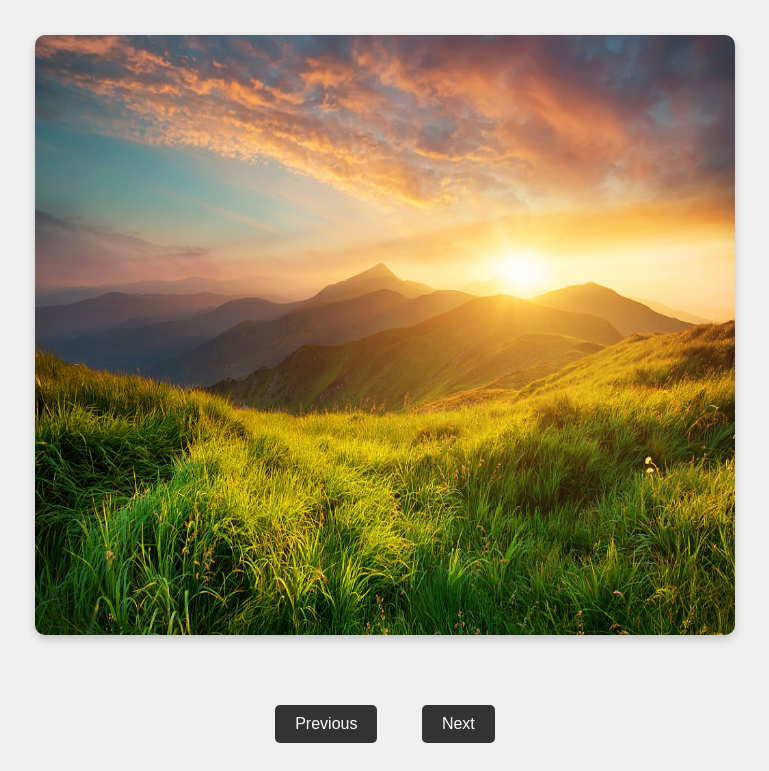
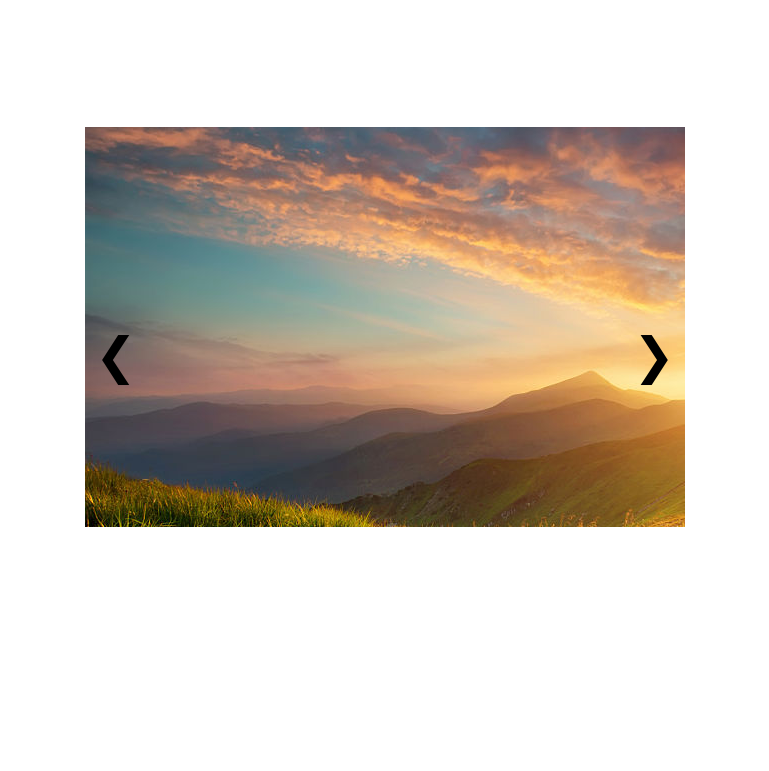
Before and after one commit to Kumar-7274/Panautiward9, a plain HTML site: page gallery.html in a window 1280 px wide. Shown: the part 73-844 px from the top of the page, without its empty margins (255-1024 px from the left). After the commit the page ends 800 px from the top, so only its background shows below. Drawn offline with Linux system fonts and the light colour scheme.

Commit message:
Add files via upload

```diff
--- a/gallery.html
+++ b/gallery.html
@@ -1,80 +1,72 @@
 <!DOCTYPE html>
-<html>
+<html lang="en">
 <head>
-  <title>Image Slider</title>
+  <meta charset="UTF-8">
+  <meta name="viewport" content="width=device-width, initial-scale=1.0">
+  <title>Gallery</title>
   <style>
     body {
-      font-family: Arial, sans-serif;
-      text-align: center;
-      background: #f0f0f0;
+      height: 100%;
+      height: 100vh;
+      margin: 0;
+      padding: 0;
+      display: flex;
+      justify-content: center;
+      align-items: center;
     }
-    .slider {
-      width: 700px;
-      height: 600px;
-      margin: 50px auto;
+.slideshow-container {
   position: relative;
   overflow: hidden;
-      border-radius: 10px;
-      box-shadow: 0 4px 10px rgba(0,0,0,0.2);
+  width: 600px;
+  height: 400px;
 }
-    .slider img {
-      width: 100%;
-      height: 100%;
+.mySlides {
+  width: 600px;
+  height: 400px;
   display: none;
 }
-    .slider img.active {
-      display: block;
-    }
-    button {
-      padding: 10px 20px;
-      margin: 20px;
-      font-size: 16px;
-      border: none;
-      background: #333;
-      color: white;
-      cursor: pointer;
-      border-radius: 5px;
-    }
-    button:hover {
-      background: #555;
-    }
+.prev {left:10px; font-size: 50px; position: absolute; top:50%; cursor:pointer; }
+.next {right:10px; font-size: 50px; position: absolute; top:50%; cursor:pointer;}
   </style>
+
 </head>
 <body>
 
-<h1>Image Slider</h1>
 
-<div class="slider">
-  <img src="images/picture1.jpg" class="active">
-  <img src="images/picture2.jpg">
-  <img src="images/picture3.jpg">
-  <img src="images/picture4.jpg">
-  <img src="images/picture5.webp">
+  <div class="slideshow-container" id="slider">
+  <div class="mySlides"><img src="images/picture1.jpg"></div>
+  <div class="mySlides"><img src= "images/picture2.jpg"></div>
+  <div class="mySlides"><img src= "images/picture3.jpg"></div>
+  <div class="mySlides"><img src= "images/picture4.jpg"></div>
+  <div class="mySlides"><img src= "images/picture5.webp"></div>
 
+  <a class="prev" onclick="plusSlides(-1)">&#10094;</a>
+  <a class="next" onclick="plusSlides(1)">&#10095;</a>
 </div>
 
-<button onclick="prevImage()">Previous</button>
-<button onclick="nextImage()">Next</button>
-
   <script>
-  let images = document.querySelectorAll('.slider img');
-  let currentIndex = 0;
-
-  function showImage(index) {
-    images.forEach(img => img.classList.remove('active'));
-    images[index].classList.add('active');
+   let slideIndex = 1;
+showSlides(slideIndex);
+function plusSlides(n) { showSlides(slideIndex += n); }
+function showSlides(n) {
+  const slides = document.getElementsByClassName("mySlides");
+  if (n > slides.length) slideIndex = 1;
+  if (n < 1) slideIndex = slides.length;
+  Array.from(slides).forEach(s => s.style.display = "none");
+  slides[slideIndex-1].style.display = "block";
 }
 
-  function nextImage() {
-    currentIndex = (currentIndex + 1) % images.length;
-    showImage(currentIndex);
-  }
-
-  function prevImage() {
-    currentIndex = (currentIndex - 1 + images.length) % images.length;
-    showImage(currentIndex);
-  }
+// Swipe support
+const slider = document.getElementById('slider');
+slider.addEventListener('touchstart', e => {
+  const x0 = e.touches[0].pageX;
+  slider.addEventListener('touchmove', function onMove(e) {
+    const x1 = e.touches[0].pageX;
+    if (x0 - x1 > 50) plusSlides(1);
+    if (x1 - x0 > 50) plusSlides(-1);
+    slider.removeEventListener('touchmove', onMove);
+  });
+});
   </script>
-
 </body>
 </html>
```
Lines whose indentation alone changed are shown as unchanged.
